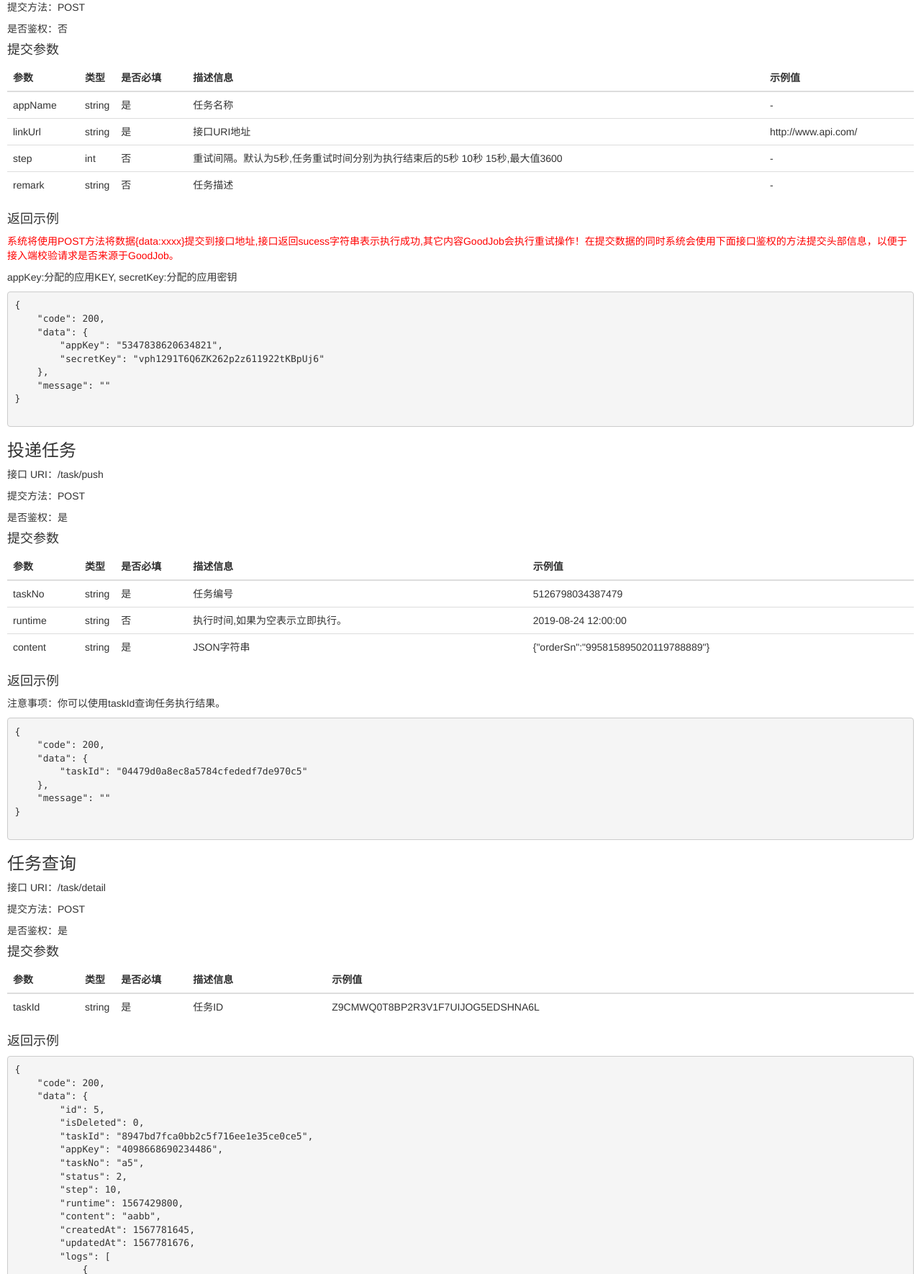
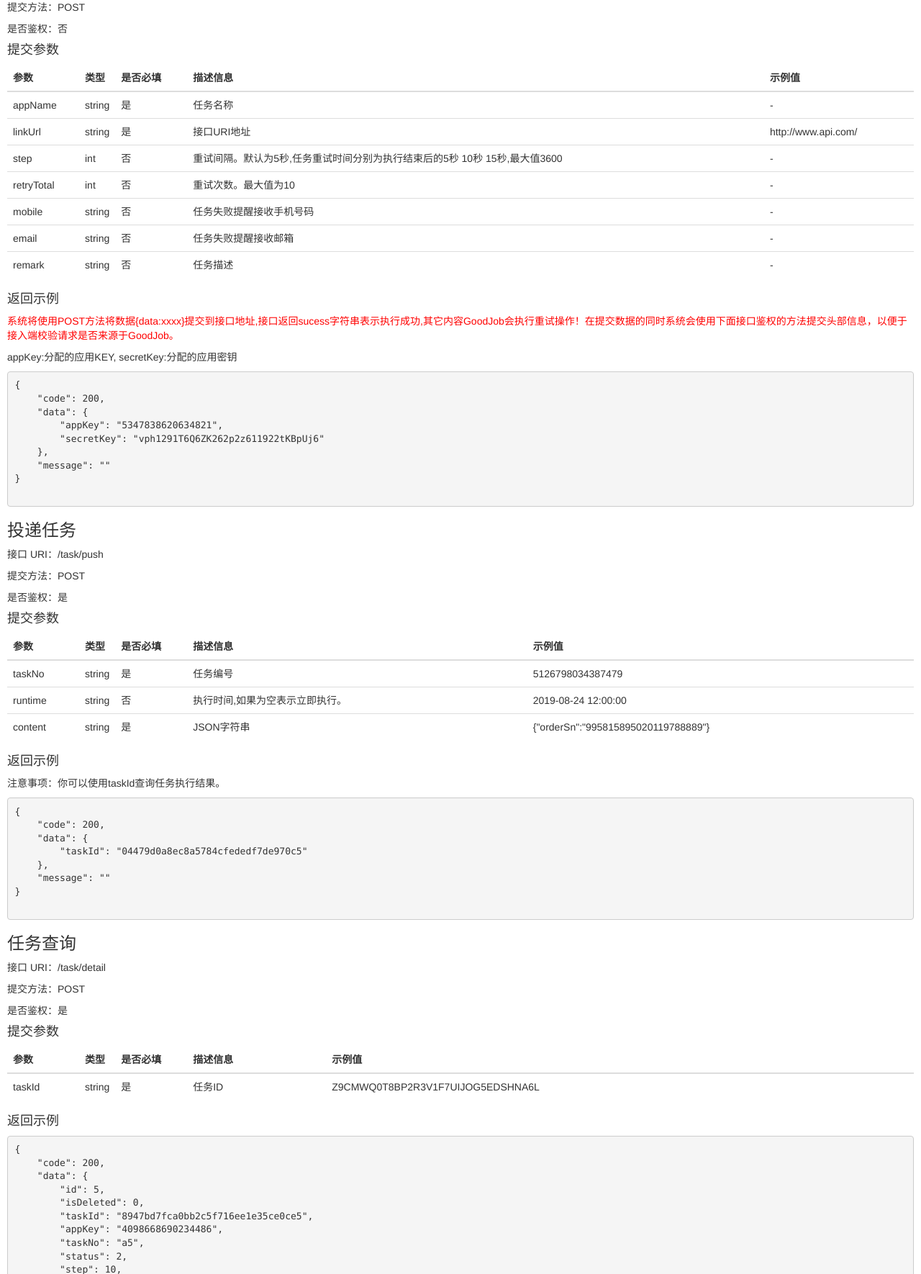
Before and after one commit to longjianghu/good-job, a PHP site: page /resource/views/home/index.php in a window 1280 px wide. Shown: the part 416-2186 px from the top of the page at 72% size. Run offline with PHP 8.4, Linux system fonts and the light colour scheme.

Commit message:
代码细节调整

```diff
--- a/resource/views/home/index.php
+++ b/resource/views/home/index.php
@@ -53,6 +53,27 @@
             <td>int</td>
             <td>否</td>
             <td>重试间隔。默认为5秒,任务重试时间分别为执行结束后的5秒 10秒 15秒,最大值3600</td>
+            <td>-</td>
+        </tr>
+        <tr>
+            <td>retryTotal</td>
+            <td>int</td>
+            <td>否</td>
+            <td>重试次数。最大值为10</td>
+            <td>-</td>
+        </tr>
+        <tr>
+            <td>mobile</td>
+            <td>string</td>
+            <td>否</td>
+            <td>任务失败提醒接收手机号码</td>
+            <td>-</td>
+        </tr>
+        <tr>
+            <td>email</td>
+            <td>string</td>
+            <td>否</td>
+            <td>任务失败提醒接收邮箱</td>
             <td>-</td>
         </tr>
         <tr>
```
Also changed, not shown: app/Model/Data/TaskData.php (+15 -12 lines).
